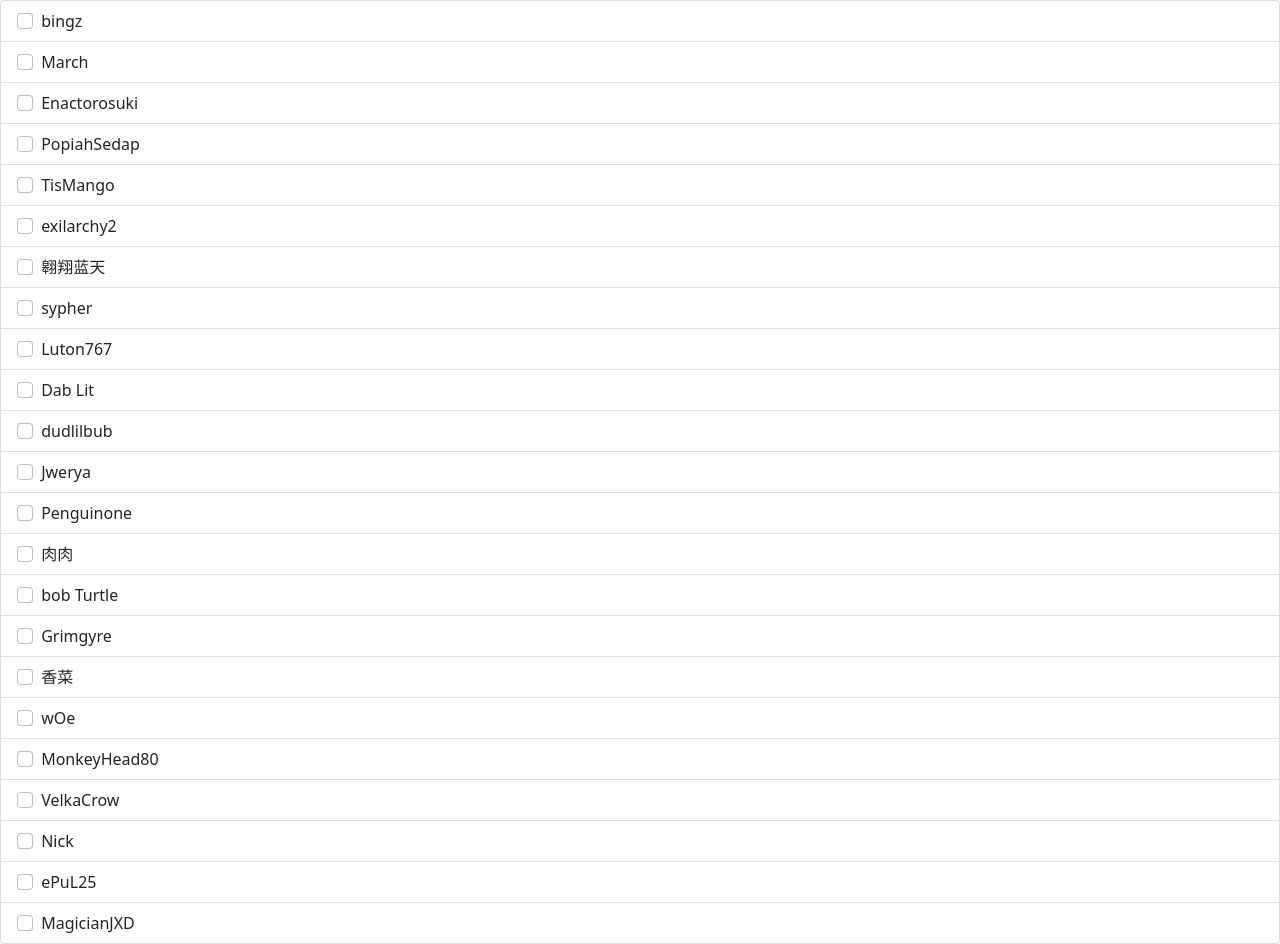
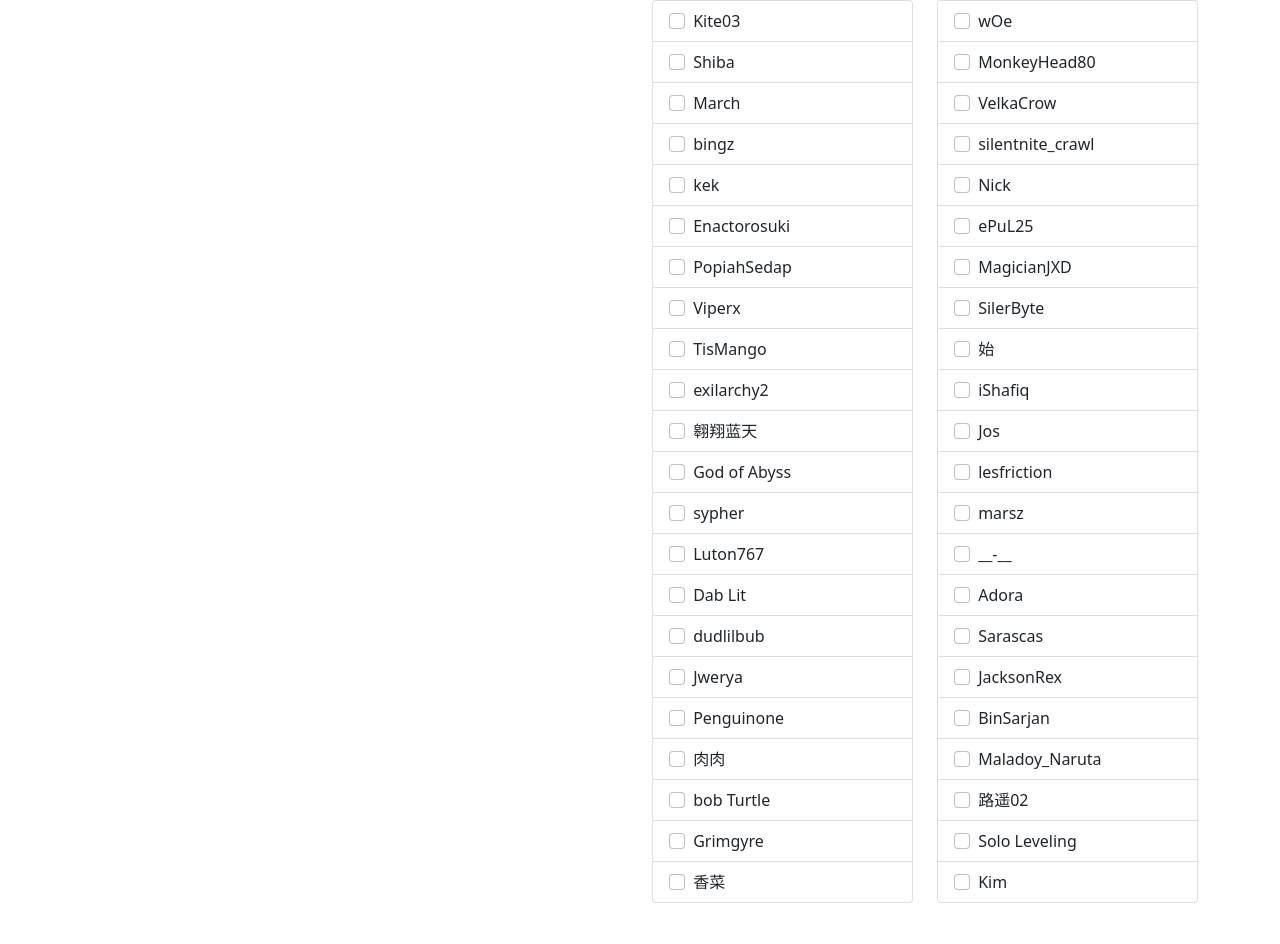
Before and after one commit to skaiteo/csb-2edck, a plain HTML site: page index.html in a window 1280 px wide. After the commit the page ends 903 px from the top, so only its background shows below. Drawn offline with nearby package versions, Linux system fonts and the light colour scheme.

Commit message:
Deployment from Codesandbox.

```diff
--- a/index.html
+++ b/index.html
@@ -1 +1 @@
-<!DOCTYPE html><html><head><title>Parcel Sandbox</title><meta charset="UTF-8"><link href="https://cdn.jsdelivr.net/npm/bootstrap@5.0.2/dist/css/bootstrap.min.css" rel="stylesheet" integrity="sha384-EVSTQN3/azprG1Anm3QDgpJLIm9Nao0Yz1ztcQTwFspd3yD65VohhpuuCOmLASjC" crossorigin></head><body> <div id="app"> <div class="list-group" id="name-list"> </div> </div> <script src="/csb-2edck/src.65b744f2.js"></script> </body></html>
+<!DOCTYPE html><html><head><title>Parcel Sandbox</title><meta charset="UTF-8"><link href="https://cdn.jsdelivr.net/npm/bootstrap@5.0.2/dist/css/bootstrap.min.css" rel="stylesheet" integrity="sha384-EVSTQN3/azprG1Anm3QDgpJLIm9Nao0Yz1ztcQTwFspd3yD65VohhpuuCOmLASjC" crossorigin></head><body> <div id="app" class="container"> <div class="justify-content-md-end row"> <div class="col-md-3"> <div class="list-group" id="name-list-1"> </div> </div> <div class="col-md-3"> <div class="list-group" id="name-list-2"> </div> </div> </div> </div> <script src="/csb-2edck/src.580ebeb5.js"></script> </body></html>
--- a/src.65b744f2.js
+++ b/src.580ebeb5.js
@@ -1,4 +1,4 @@
 parcelRequire=function(e,r,t,n){var i,o="function"==typeof parcelRequire&&parcelRequire,u="function"==typeof require&&require;function f(t,n){if(!r[t]){if(!e[t]){var i="function"==typeof parcelRequire&&parcelRequire;if(!n&&i)return i(t,!0);if(o)return o(t,!0);if(u&&"string"==typeof t)return u(t);var c=new Error("Cannot find module '"+t+"'");throw c.code="MODULE_NOT_FOUND",c}p.resolve=function(r){return e[t][1][r]||r},p.cache={};var l=r[t]=new f.Module(t);e[t][0].call(l.exports,p,l,l.exports,this)}return r[t].exports;function p(e){return f(p.resolve(e))}}f.isParcelRequire=!0,f.Module=function(e){this.id=e,this.bundle=f,this.exports={}},f.modules=e,f.cache=r,f.parent=o,f.register=function(r,t){e[r]=[function(e,r){r.exports=t},{}]};for(var c=0;c<t.length;c++)try{f(t[c])}catch(e){i||(i=e)}if(t.length){var l=f(t[t.length-1]);"object"==typeof exports&&"undefined"!=typeof module?module.exports=l:"function"==typeof define&&define.amd?define(function(){return l}):n&&(this[n]=l)}if(parcelRequire=f,i)throw i;return f}({"H99C":[function(require,module,exports) {
-var e="\nbingz\nMarch\nEnactorosuki\nPopiahSedap\nTisMango\nexilarchy2\n翱翔蓝天\nsypher\nLuton767\nDab Lit\ndudlilbub\nJwerya\nPenguinone\n肉肉\nbob Turtle\nGrimgyre\n香菜\nwOe\nMonkeyHead80\nVelkaCrow\nNick\nePuL25\nMagicianJXD\n",n=e.split("\n");n.pop(),n.shift();for(var t=document.getElementById("name-list"),a=0;a<n.length;a++){var i=n[a],r=document.createElement("label");r.setAttribute("class","list-group-item");var c=document.createElement("input");c.setAttribute("class","form-check-input me-1"),c.setAttribute("type","checkbox"),c.setAttribute("value",""),r.appendChild(c),r.appendChild(document.createTextNode(" ".concat(i," "))),t.appendChild(r)}
+var n="\nKite03\nShiba\nMarch\nbingz\nkek\nEnactorosuki\nPopiahSedap\nViperx\nTisMango\nexilarchy2\n翱翔蓝天\nGod of Abyss\nsypher\nLuton767\nDab Lit\ndudlilbub\nJwerya\nPenguinone\n肉肉\nbob Turtle\nGrimgyre\n香菜\nwOe\nMonkeyHead80\nVelkaCrow\nsilentnite_crawl\nNick\nePuL25\nMagicianJXD\nSilerByte\n始\niShafiq\nJos\nlesfriction\nmarsz\n__-__\nAdora\nSarascas\nJacksonRex\nBinSarjan\nMaladoy_Naruta\n路遥02\nSolo Leveling\nKim\n",e=n.split("\n");e.pop(),e.shift();for(var t=document.getElementById("name-list-1"),a=document.getElementById("name-list-2"),i=0;i<e.length;i++){var r=e[i],l=document.createElement("label");l.setAttribute("class","list-group-item");var o=document.createElement("input");o.setAttribute("class","form-check-input me-1"),o.setAttribute("type","checkbox"),o.setAttribute("value",""),l.appendChild(o),l.appendChild(document.createTextNode(" ".concat(r," "))),i<e.length/2?t.appendChild(l):a.appendChild(l)}
 },{}]},{},["H99C"], null)
-//# sourceMappingURL=/csb-2edck/src.65b744f2.js.map
+//# sourceMappingURL=/csb-2edck/src.580ebeb5.js.map
```
Also changed, not shown: 2 other files.
